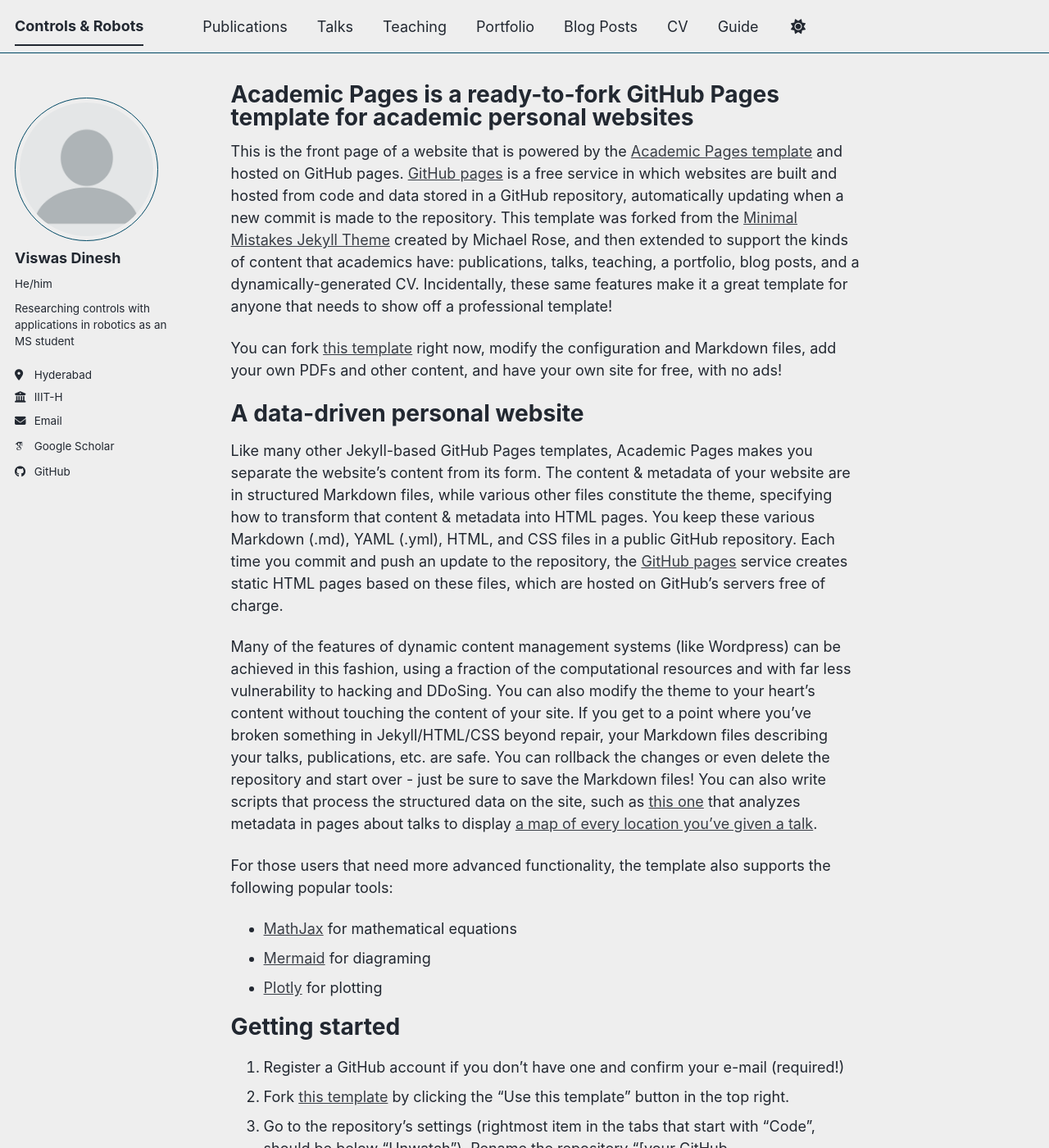
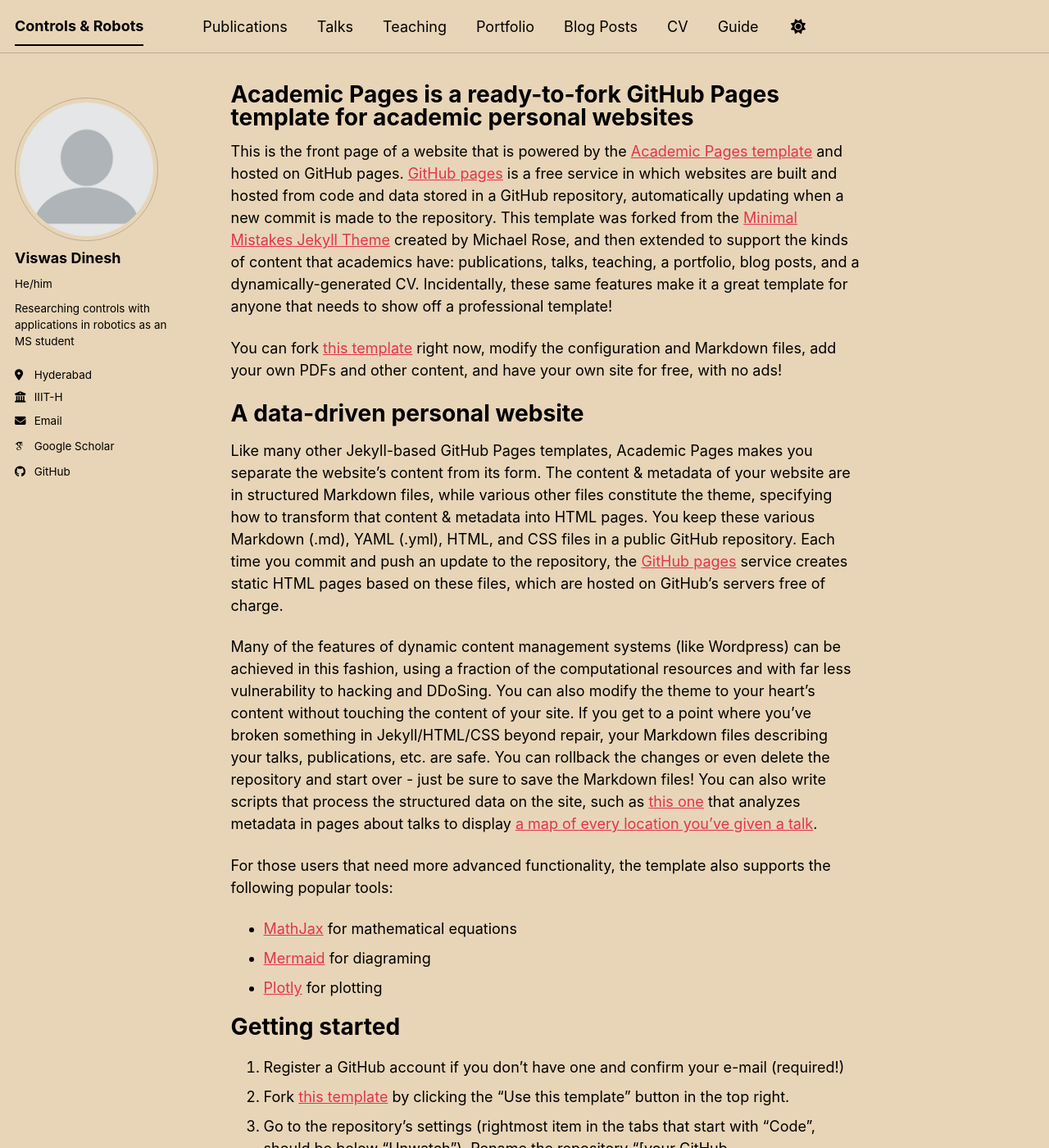
Before and after one commit to viswasdinesh/viswasdinesh.github.io, a Jekyll site: the page built from _pages/about.md, in a window 1280 px wide and 1400 px high. Shown: the whole window at 82% size. Built offline with Jekyll 4.4.1, drawn with Linux system fonts in a browser that asks for light colours; some web fonts are replaced; a script bundle is joined from its source files by our own code; library files that are not in the unit come from our copies.

Commit message:
Change site theme from 'air' to 'sunrise'

```diff
--- a/_config.yml
+++ b/_config.yml
@@ -8,7 +8,7 @@
 
 # Basic Site Settings
 locale                   : "en-US"
-site_theme               : "air" # The available themes options are "default", "air", "sunrise", "mint", "dirt" and "contrast"
+site_theme               : "sunrise" # The available themes options are "default", "air", "sunrise", "mint", "dirt" and "contrast"
 title                    : "Controls & Robots"
 title_separator          : "-"
 name                     : &name "Viswas Dinesh"
```
